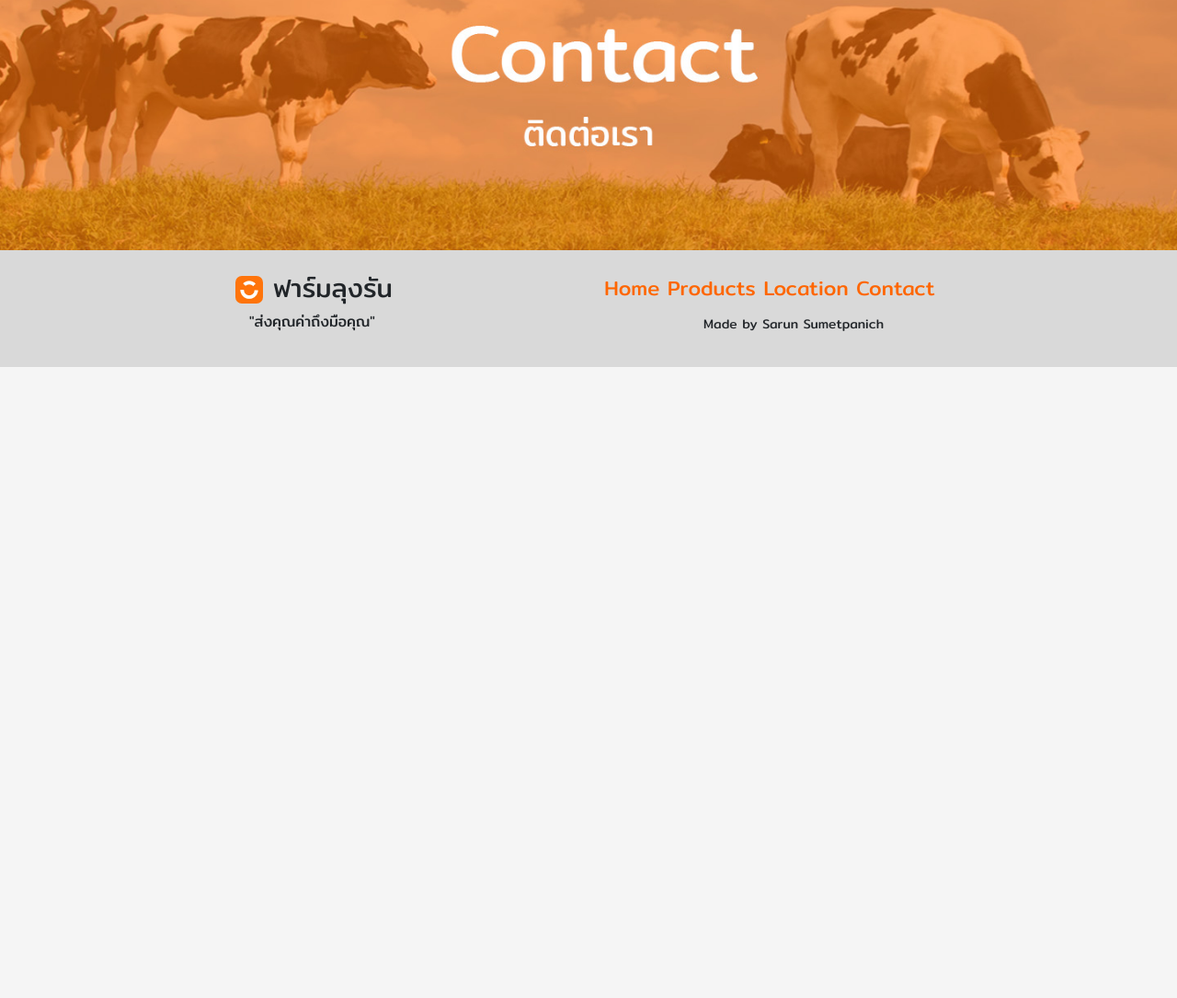
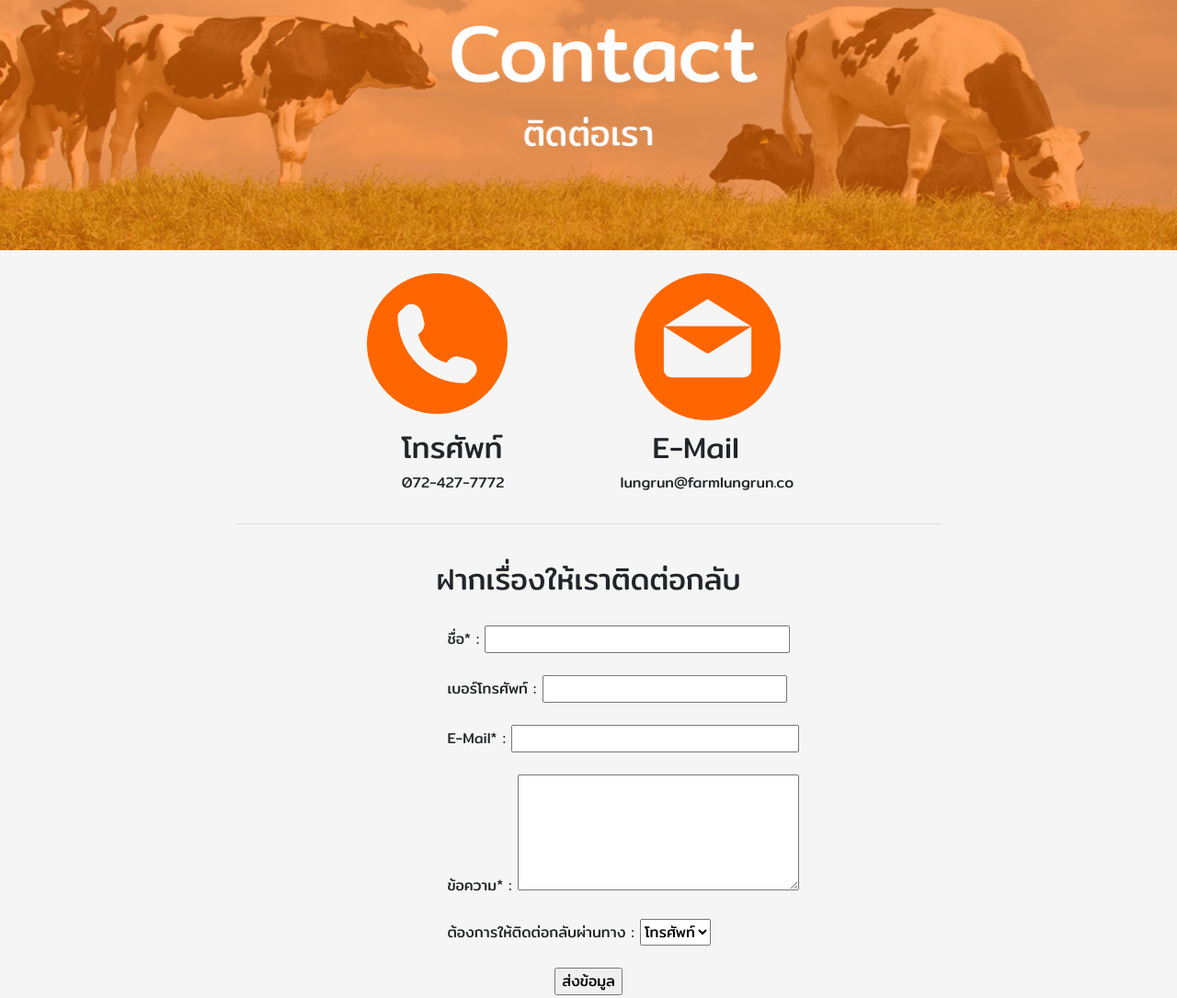
Before and after one commit to smashsarun/Web-Tech, a plain HTML site: page proj60130500088/contact.html in a window 1280 px wide. Shown: the part 84-1169 px from the top of the page at 92% size. Before the commit the page ends 800 px from the top, so only its background shows below. Drawn offline with nearby package versions, Linux system fonts and the light colour scheme.

Commit message:
ปรับปรุงทำหน้า contact

```diff
--- a/proj60130500088/contact.html
+++ b/proj60130500088/contact.html
@@ -41,9 +41,63 @@
 		<img src="img/contact-banner.jpg">
 	</div>
 
+	<div class="icon-contact">
+	  <div>
+	  	<a href="tel:+6494461709">
+	  	<img id="phoneicon" src="img/phone.png" onmouseover="this.src='img/phone2.png'" onmouseout="this.src='img/phone.png'">
+	  </a>
+	  </div>
+	  <div>
+	  	<a target="_blank" href="mailto:lungrun@farmlungrun.co">
+	  	<img id="emailicon" src="img/email.png" onmouseover="this.src='img/email2.png'" onmouseout="this.src='img/email.png'">
+	  	</a>
+	  </div>
+	</div>
 
+	<div class="text-contact">
+	  <div id="phone">
+	  		<h2>โทรศัพท์</h2>
+	  		<p>072-427-7772</p>
+	  </div>
 
+	  <div id="email">
+	  	<h2>E-Mail</h2>
+	  	<p >lungrun@farmlungrun.co</p>
+	  </div>
 
+	</div>
+
+	<hr style="margin-left: 20%;margin-right: 20%">
+
+	<br>
+	<div class="form">
+
+	<center><h2>ฝากเรื่องให้เราติดต่อกลับ</h2></center>
+	<br>
+	<form id="formcontact" onsubmit="success()" method="post">
+		<div id="formsection">
+		<div>ชื่อ* : <input type="text" name="name" size="32" required> </div>
+		<br>
+		<div>เบอร์โทรศัพท์ : <input size="25" type="tel" name="tel"></div>
+		<br>
+		<div>E-Mail* : <input size="30" type="email" name="email" required></div>
+		<br>
+		<div>ข้อความ* : <textarea rows="5" cols="30" required></textarea></div>
+		<br>
+		<div>ต้องการให้ติดต่อกลับผ่านทาง :
+			<select>
+				<option>โทรศัพท์</option>
+				<option>E-Mail</option>
+				<option>ข้อความ</option>
+			</select>
+		</div>
+		</div>
+		<br>
+		<center><input type="submit" value="ส่งข้อมูล"></center>
+	</form>
+	</div>
+
+		<br>
 		<div class="footerdiv">
 		<footer class="footer">
 				<div id="logoFoot">
--- a/proj60130500088/css.css
+++ b/proj60130500088/css.css
@@ -308,3 +308,49 @@ body {
 	color: #ff3300;
 	text-decoration-line: none;
 }
+
+.icon-contact {
+  display: flex;
+  justify-content: center;
+  margin-left: 5%;
+}
+
+#phoneicon {
+	margin-top: 25px;
+	margin-bottom: 10px;
+	width: 60%;
+}
+
+#emailicon {
+	margin-top: 25px;
+	margin-bottom: 10px;
+	padding-left: 35px;
+	width: 67%;
+}
+
+.text-contact{
+  display: flex;
+  justify-content: center;
+  margin-left: 20px;
+}
+
+#phone{
+
+}
+
+#email {
+	margin-left: 10%;
+}
+
+#email h2{
+	margin-left: 35px;
+}
+
+.form{
+	margin-left: 20%;
+	margin-right: 20%;
+}
+
+#formsection {
+	margin-left: 30%;
+}
--- a/proj60130500088/script.js
+++ b/proj60130500088/script.js
@@ -68,3 +68,7 @@ function addto(){
 	num++;
 	document.getElementById("numofshop").innerHTML = num;
 }
+
+function success(){
+    alert("เราได้รับข้อมูลของคุณแล้ว เราจะติดต่อกลับให้เร็วที่สุด ขอบคุณครับ");
+}
```
